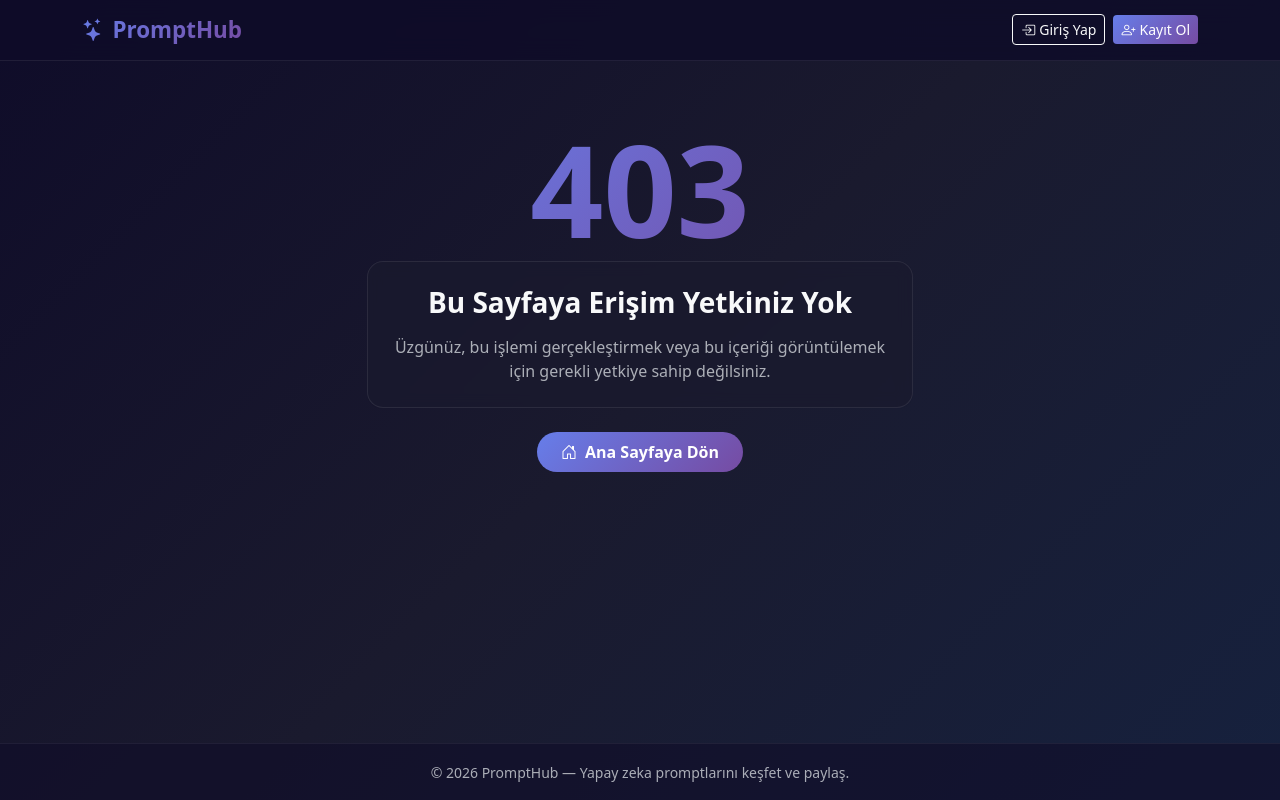
After one commit to alitahakose387-maker/Final-Proje, a Flask app: template app/templates/errors/403.html in a window 1280 px wide. The commit adds this page. Run offline with Flask 3, Linux system fonts and the light colour scheme; the template is opened without the code that fills it, so the values that code supplies are empty.

Commit message:
403 Hata Sayfası ve  Yetki Erişimi Eklendi

```diff
--- a/app/errors/handlers.py
+++ b/app/errors/handlers.py
@@ -8,6 +8,11 @@ def not_found(error):
     return render_template("errors/404.html"), 404
 
 
+@errors_bp.app_errorhandler(403)
+def forbidden_error(error):
+    return render_template("errors/403.html"), 403
+
+
 @errors_bp.app_errorhandler(500)
 def internal_error(error):
     db.session.rollback()
--- /dev/null
+++ b/app/templates/errors/403.html
@@ -0,0 +1,24 @@
+{% extends "base.html" %}
+{% block title %}Yetkisiz Erişim — PromptHub{% endblock %}
+
+{% block content %}
+<div class="container py-5 my-auto">
+    <div class="row justify-content-center align-items-center">
+        <div class="col-md-6 text-center">
+            <!-- Büyük 403 Numarası -->
+            <h1 class="display-1 fw-extrabold mb-0" style="background: linear-gradient(135deg, #667eea, #764ba2); -webkit-background-clip: text; -webkit-text-fill-color: transparent; font-size: 8rem; font-weight: 800; line-height: 1;">403</h1>
+
+            <!-- Açıklama Kartı -->
+            <div class="card border-0 p-4 mb-4 mt-2" style="background: rgba(26, 26, 46, 0.7); backdrop-filter: blur(8px); border: 1px solid rgba(255,255,255,0.08) !important; border-radius: 16px;">
+                <h2 class="h3 fw-bold text-light mb-3">Bu Sayfaya Erişim Yetkiniz Yok</h2>
+                <p class="text-muted mb-0">Üzgünüz, bu işlemi gerçekleştirmek veya bu içeriği görüntülemek için gerekli yetkiye sahip değilsiniz.</p>
+            </div>
+
+            <!-- Yönlendirme Butonu -->
+            <a href="{{ url_for('main.index') }}" class="btn btn-primary px-4 py-2 fw-semibold rounded-pill">
+                <i class="bi bi-house-door me-2"></i>Ana Sayfaya Dön
+            </a>
+        </div>
+    </div>
+</div>
+{% endblock %}
--- a/app/templates/main/index.html
+++ b/app/templates/main/index.html
@@ -68,7 +68,7 @@
                 <ul class="pagination justify-content-center">
                     <li class="page-item {{ 'disabled' if not prompts.has_prev }}">
                         <a class="page-link" href="{{ url_for('main.index', page=prompts.prev_num) }}">
-                            <i class="bi bi-chevron-left"></i> Önceki
+                            <i class="bi bi-chevron-left"></i> Önceki Sayfa
                         </a>
                     </li>
                     {% for p in prompts.iter_pages(left_edge=1, right_edge=1, left_current=2, right_current=2) %}
@@ -82,7 +82,7 @@
                     {% endfor %}
                     <li class="page-item {{ 'disabled' if not prompts.has_next }}">
                         <a class="page-link" href="{{ url_for('main.index', page=prompts.next_num) }}">
-                            Sonraki <i class="bi bi-chevron-right"></i>
+                            Sonraki Sayfa <i class="bi bi-chevron-right"></i>
                         </a>
                     </li>
                 </ul>
```
